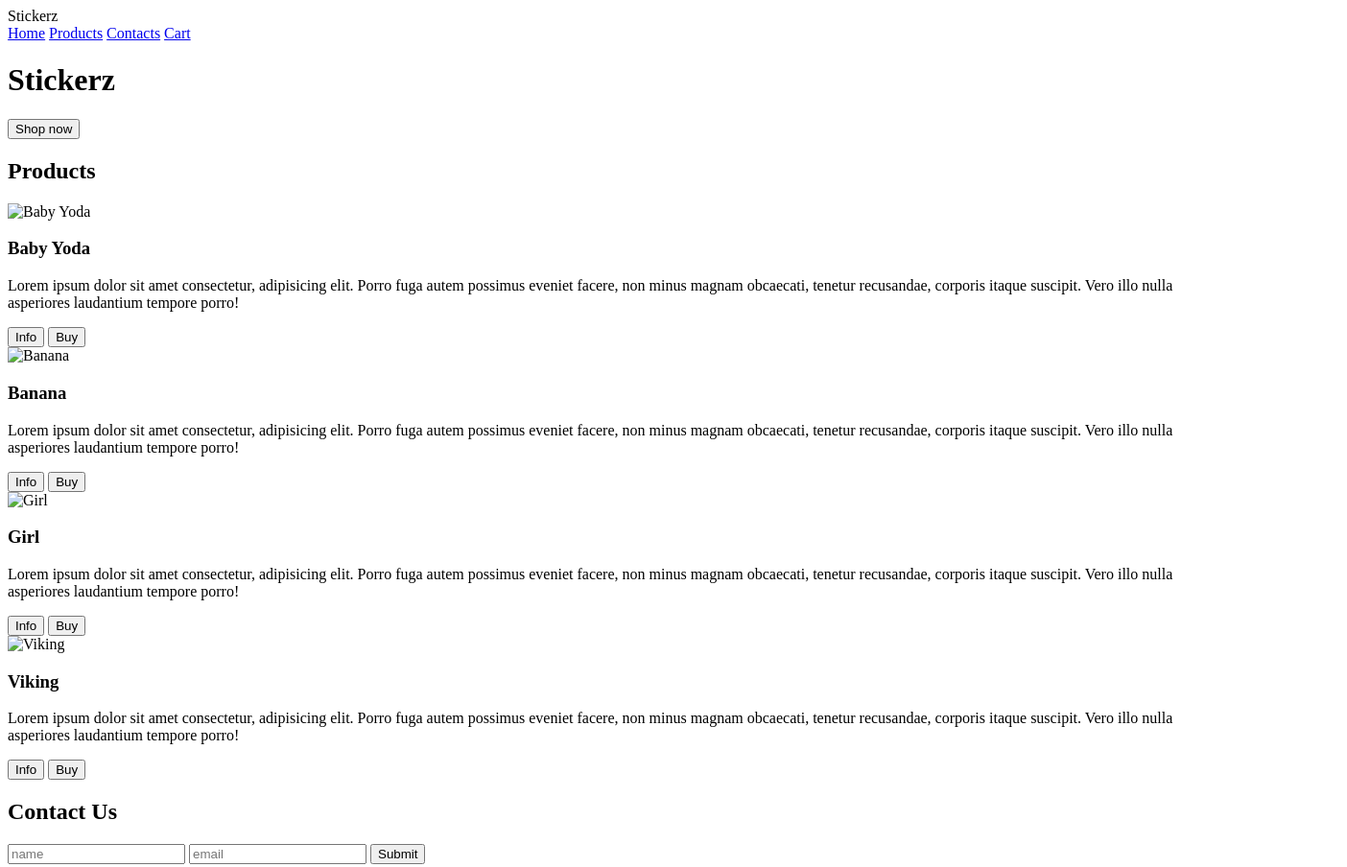
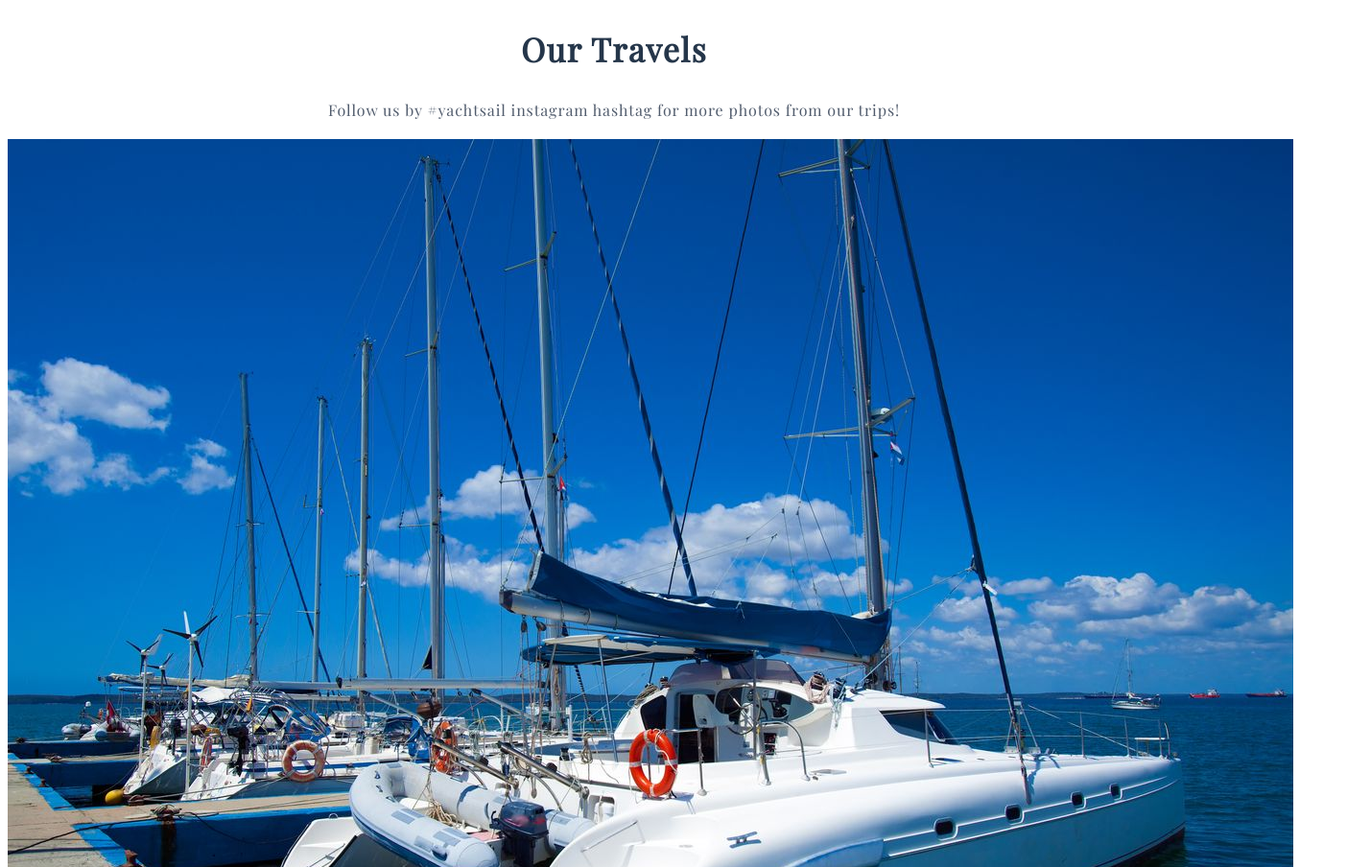
Before and after one commit to anastasiiasavv/css-intro, a plain HTML site: page index.html in a window 1280 px wide. Shown: the top 904 px of the page at 96% size, 1404 px wide, since content can reach past the window. Drawn offline with nearby package versions, Linux system fonts and the light colour scheme.

Commit message:
first style

```diff
--- /dev/null
+++ b/common.css
@@ -0,0 +1,54 @@
+@import url('https://fonts.googleapis.com/css2?family=Playfair+Display&display=swap');
+@import url('https://fonts.googleapis.com/css2?family=Playfair+Display&family=Raleway:wght@200&display=swap');
+
+* {
+    margin: 40;
+    padding: 0;
+}
+
+.header__h1 {
+
+    font-family: 'Playfair Display', serif;
+    border-bottom-color: rgb(37, 54, 74);
+    border-left-color:rgb(37, 54, 74);
+    border-right-color:rgb(37, 54, 74);
+    border-top-color:rgb(37, 54, 74);
+    border-image-width:1;
+    color: rgb(37, 54, 74);
+    box-sizing:border-box;
+    font-size:34px;
+    font-stretch: 100%;
+    font-weight:700;
+    letter-spacing:1.428px;
+    line-height:34px;
+    overflow-wrap: break-word;
+    text-align:center;
+    vertical-align:baseline;
+    -webkit-font-smoothing:antialiased;
+    border-image-repeat: stretch;
+    border-image-slice: 100%;
+
+}
+
+.paragraph__text {
+    font-family: 'Playfair Display', serif;
+    border-bottom-color: rgb(81, 92, 109);
+    border-image-repeat: stretch;
+    border-image-slice:100%;
+    border-image-width:1;
+    border-left-color:rgb(81, 92, 109);
+    border-right-color:rgb(81, 92, 109);
+    border-top-color:rgb(81, 92, 109);
+    box-sizing:border-box;
+    color:rgb(81, 92, 109);
+    font-size:16px;
+    font-stretch:100%;
+    font-weight:500;
+    letter-spacing:0.896px;
+    line-height:26.72px;
+    overflow-wrap:break-word;
+    text-align:center;
+    vertical-align: baseline;
+    -webkit-font-smoothing:antialiased;
+
+}
--- /dev/null
+++ b/index.css
@@ -0,0 +1,4 @@
+@import url(common.css);
+@import url(index-header.css);
+@import url(index-products.css);
+@import url(index-footer.css);
--- a/index.html
+++ b/index.html
@@ -5,123 +5,25 @@
     <meta http-equiv="X-UA-Compatible" content="IE=edge">
     <meta name="viewport" content="width=device-width, initial-scale=1.0">
     <title>Document</title>
+    <link rel="stylesheet" href="index.css">
+
 </head>
-<body>
-    <header id="home" class="header">
-        <nav class="header-nav">
-          <div class="container">
-            <div class="header-nav__logo">Stickerz</div>
-            <div class="header-nav__menu">
-              <a href="#home" class="header-nav__menu-item">Home</a>
-              <a href="#products" class="header-nav__menu-item">Products</a>
-              <a href="#contacts" class="header-nav__menu-item">Contacts</a>
-              <a href="cart.html" class="header-nav__menu-item">Cart</a>
-            </div>
-          </div>
-        </nav>
-        <div class="header-banner">
-          <h1 class="header-banner__h1">Stickerz</h1>
-          <button class="header-banner__button button">Shop now</button>
-        </div>
-      </header>
-      <main>
-        <section class="main-products container">
-          <h2 id="products" class="main-products__h2">Products</h2>
-          <div class="main-products__list">
-            <article class="product-card">
-              <img
-                class="product-card__image"
-                src="img/baby-yoda.svg"
-                alt="Baby Yoda"
-              />
-              <h3 class="product-card__h3">Baby Yoda</h3>
-              <p class="product-card__description">
-                Lorem ipsum dolor sit amet consectetur, adipisicing elit. Porro
-                fuga autem possimus eveniet facere, non minus magnam obcaecati,
-                tenetur recusandae, corporis itaque suscipit. Vero illo nulla
-                asperiores laudantium tempore porro!
-              </p>
-              <div class="product-card__buttons">
-                <button class="product-card__buttons-info button button-card">
-                  Info
-                </button>
-                <button class="product-card__buttons-buy button button-card">
-                  Buy
-                </button>
-              </div>
-            </article>
-            <article class="product-card">
-              <img
-                class="product-card__image"
-                src="img/banana.svg"
-                alt="Banana"
-              />
-              <h3 class="product-card__h3">Banana</h3>
-              <p class="product-card__description">
-                Lorem ipsum dolor sit amet consectetur, adipisicing elit. Porro
-                fuga autem possimus eveniet facere, non minus magnam obcaecati,
-                tenetur recusandae, corporis itaque suscipit. Vero illo nulla
-                asperiores laudantium tempore porro!
-              </p>
-              <div class="product-card__buttons">
-                <button class="product-card__buttons-info button button-card">
-                  Info
-                </button>
-                <button class="product-card__buttons-buy button button-card">
-                  Buy
-                </button>
-              </div>
-            </article>
-            <article class="product-card">
-              <img class="product-card__image" src="img/girl.svg" alt="Girl" />
-              <h3 class="product-card__h3">Girl</h3>
-              <p class="product-card__description">
-                Lorem ipsum dolor sit amet consectetur, adipisicing elit. Porro
-                fuga autem possimus eveniet facere, non minus magnam obcaecati,
-                tenetur recusandae, corporis itaque suscipit. Vero illo nulla
-                asperiores laudantium tempore porro!
-              </p>
-              <div class="product-card__buttons">
-                <button class="product-card__buttons-info button button-card">
-                  Info
-                </button>
-                <button class="product-card__buttons-buy button button-card">
-                  Buy
-                </button>
-              </div>
-            </article>
-            <article class="product-card">
-              <img
-                class="product-card__image"
-                src="img/viking.svg"
-                alt="Viking"
-              />
-              <h3 class="product-card__h3">Viking</h3>
-              <p class="product-card__description">
-                Lorem ipsum dolor sit amet consectetur, adipisicing elit. Porro
-                fuga autem possimus eveniet facere, non minus magnam obcaecati,
-                tenetur recusandae, corporis itaque suscipit. Vero illo nulla
-                asperiores laudantium tempore porro!
-              </p>
-              <div class="product-card__buttons">
-                <button class="product-card__buttons-info button button-card">
-                  Info
-                </button>
-                <button class="product-card__buttons-buy button button-card">
-                  Buy
-                </button>
-              </div>
-            </article>
-          </div>
-        </section>
-      </main>
-      <footer id="contacts" class="footer container">
-        <h2>Contact Us</h2>
-        <form action="" class="footer__contacts">
-          <input type="text" name="name" placeholder="name" />
-          <input type="email" name="email" placeholder="email" />
-          <button class="button button-card">Submit</button>
-        </form>
-      </footer>
-</body>
+<main>
+  <h3 class="header__h1">Our Travels</h3>
+  <p class="paragraph__text">
+      Follow us by #yachtsail instagram hashtag for more photos from our trips!
+  </p>
+  <div>
+      <img class="Our Travels" src="img/whiteyacht.jpeg" alt="Travel 1">
+
+      <img class="Our Travels" src="img/fewyachts.jpg" alt="Travel 2">
+
+      <img class="Our Travels" src="img/yachtsport.jpg" alt="Travel 3">
+
+      <img class="Our Travels" src="img/fancyyacht.jpg" alt="Travel 4">
+
+      <img class="Our Travels" src="img/yachtsback.jpg" alt="Travel 5">
+  </div>
+  <a href="https://www.instagram.com/" button>See More Photos</a>
+</main>
 </html>
```
Also changed, not shown: img/fancyyacht.jpg (added), img/fewyachts.jpg (added), img/whiteyacht.jpeg (added), img/yachtsback.jpg (added), img/yachtsport.jpg (added), index-footer.css (added), index-header.css (added), index-products.css (added).
